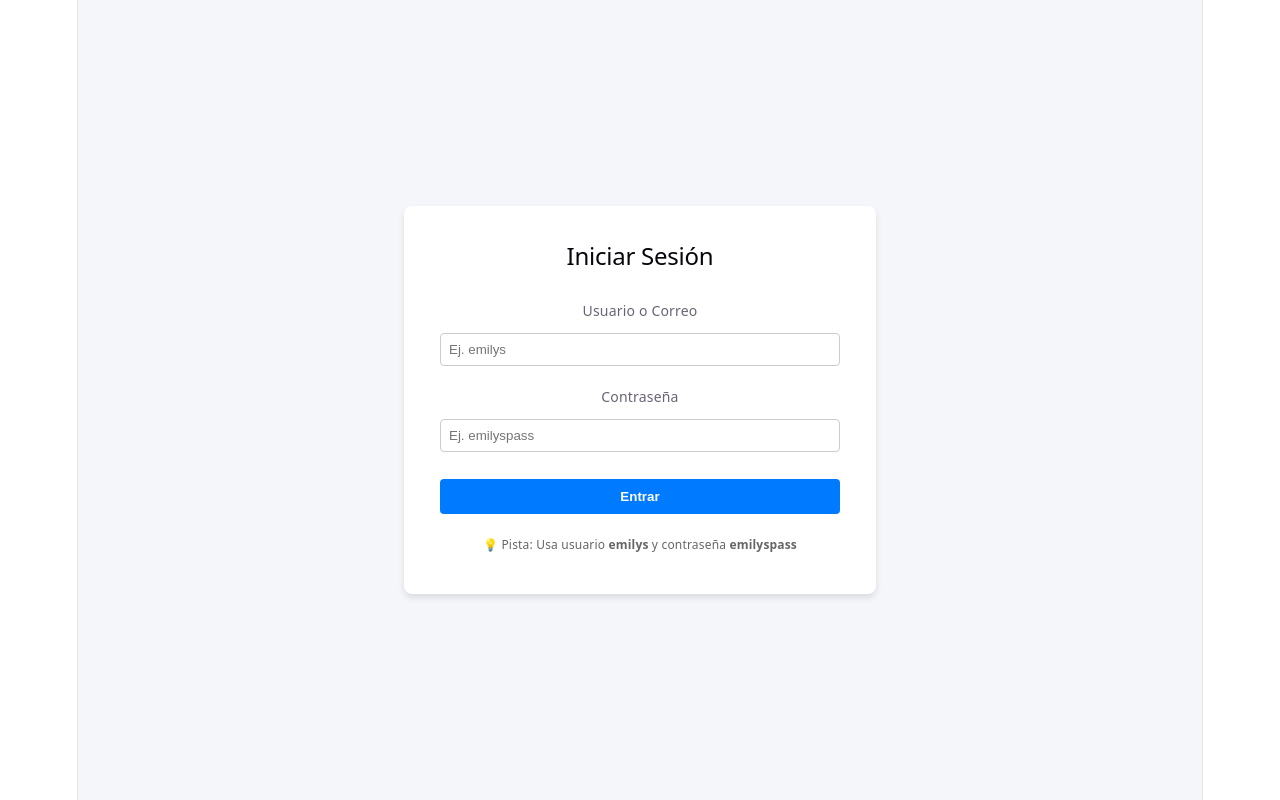
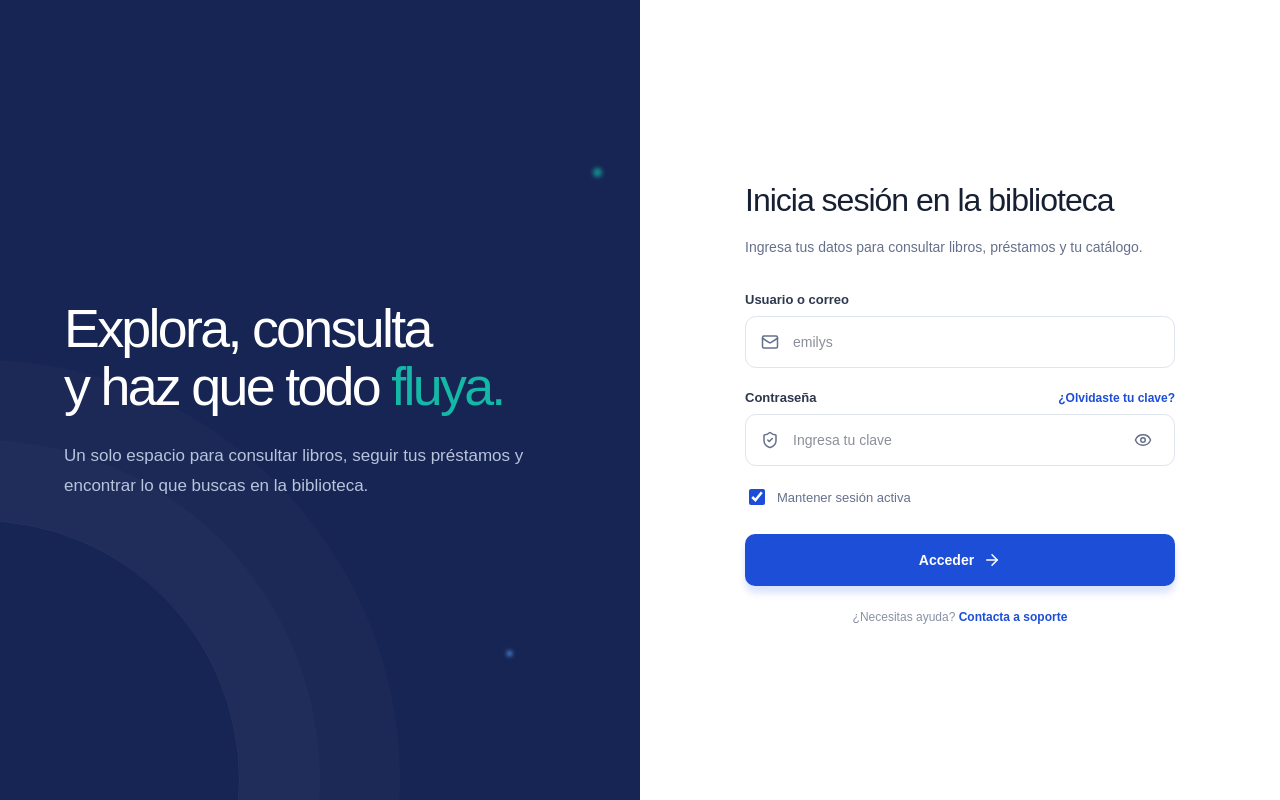
Before and after one commit to evkaal/t3_act8_eq10, a React (Vite) app: page / in a window 1280 px wide. Built offline with nearby package versions, Linux system fonts and the light colour scheme; no server answers.

Commit message:
Integracion de Login, Dashboard, Catalogo  y Prestamos

```diff
--- a/package.json
+++ b/package.json
@@ -10,6 +10,7 @@
     "preview": "vite preview"
   },
   "dependencies": {
+    "lucide-react": "^1.61.0",
     "react": "^19.3.1",
     "react-dom": "^19.3.1"
   },
--- a/src/App.jsx
+++ b/src/App.jsx
@@ -1,15 +1,34 @@
-// src/App.jsx
-import { useState } from 'react';
-import Login from './pages/Login';
-import Dashboard from './pages/Dashboard';
+import { useState } from "react";
+import Login from "./pages/Login";
 
-export default function App() {
-  const [user, setUser] = useState(null);
+function App() {
+  // Si el usuario marco "Mantener sesion activa", lo recuperamos al recargar
+  const [user, setUser] = useState(() => {
+    const saved = localStorage.getItem("user");
+    return saved ? JSON.parse(saved) : null;
+  });
 
-  // Protección de ruta: Si no hay usuario, muestra el Login; si hay, muestra el Dashboard
-  if (!user) {
-    return <Login onLoginSuccess={(userData) => setUser(userData)} />;
-  }
+  const handleLogin = (data, remember) => {
+    setUser(data);
+    if (remember) localStorage.setItem("user", JSON.stringify(data));
+  };
 
-  return <Dashboard user={user} onLogout={() => setUser(null)} />;
+  const handleLogout = () => {
+    setUser(null);
+    localStorage.removeItem("user");
+  };
+
+  // Ruta protegida: sin usuario, solo se ve el Login
+  if (!user) return <Login onLogin={handleLogin} />;
+
+  // TEMPORAL: en el paso 2 aqui va Sidebar + Navbar + paginas
+  return (
+    <div style={{ padding: 32 }}>
+      <img src={user.image} alt={user.firstName} width={64} />
+      <h1>Bienvenido, {user.firstName} {user.lastName}</h1>
+      <button onClick={handleLogout}>Cerrar sesión</button>
+    </div>
+  );
 }
+
+export default App;
--- a/src/index.css
+++ b/src/index.css
@@ -1,111 +1,35 @@
 :root {
-  --text: #6b6375;
-  --text-h: #08060d;
-  --bg: #fff;
-  --border: #e5e4e7;
-  --code-bg: #f4f3ec;
-  --accent: #aa3bff;
-  --accent-bg: rgba(170, 59, 255, 0.1);
-  --accent-border: rgba(170, 59, 255, 0.5);
-  --social-bg: rgba(244, 243, 236, 0.5);
-  --shadow:
-    rgba(0, 0, 0, 0.1) 0 10px 15px -3px, rgba(0, 0, 0, 0.05) 0 4px 6px -2px;
-
-  --sans: system-ui, 'Segoe UI', Roboto, sans-serif;
-  --heading: system-ui, 'Segoe UI', Roboto, sans-serif;
-  --mono: ui-monospace, Consolas, monospace;
-
-  font: 18px/145% var(--sans);
-  letter-spacing: 0.18px;
-  color-scheme: light dark;
-  color: var(--text);
-  background: var(--bg);
-  font-synthesis: none;
-  text-rendering: optimizeLegibility;
-  -webkit-font-smoothing: antialiased;
-  -moz-osx-font-smoothing: grayscale;
-
-  @media (max-width: 1024px) {
-    font-size: 16px;
-  }
+  --navy: #172554;
+  --blue: #1d4ed8;
+  --blue-dark: #1e40af;
+  --teal: #14b8a6;
+  --sky: #60a5fa;
+  --bg: #f5f7fb;
+  --text: #172033;
+  --label: #2d374d;
+  --muted: #65708a;
+  --soft: #8891a4;
+  --on-navy: #b8c3dc;
+  --border: #dfe4ed;
+  --danger: #dc2626;
+  --font-heading: "Manrope", sans-serif;
+  --font-body: "DM Sans", sans-serif;
 }
 
-@media (prefers-color-scheme: dark) {
-  :root {
-    --text: #9ca3af;
-    --text-h: #f3f4f6;
-    --bg: #16171d;
-    --border: #2e303a;
-    --code-bg: #1f2028;
-    --accent: #c084fc;
-    --accent-bg: rgba(192, 132, 252, 0.15);
-    --accent-border: rgba(192, 132, 252, 0.5);
-    --social-bg: rgba(47, 48, 58, 0.5);
-    --shadow:
-      rgba(0, 0, 0, 0.4) 0 10px 15px -3px, rgba(0, 0, 0, 0.25) 0 4px 6px -2px;
-  }
-
-  #social .button-icon {
-    filter: invert(1) brightness(2);
-  }
+*,
+*::before,
+*::after {
+  box-sizing: border-box;
 }
 
 body {
   margin: 0;
+  font-family: var(--font-body);
+  background: var(--bg);
+  color: var(--text);
 }
 
-#root {
-  width: 1126px;
-  max-width: 100%;
-  margin: 0 auto;
-  text-align: center;
-  border-inline: 1px solid var(--border);
-  min-height: 100svh;
-  display: flex;
-  flex-direction: column;
-  box-sizing: border-box;
+button,
+input {
+  font-family: inherit;
 }
-
-h1,
-h2 {
-  font-family: var(--heading);
-  font-weight: 500;
-  color: var(--text-h);
-}
-
-h1 {
-  font-size: 56px;
-  letter-spacing: -1.68px;
-  margin: 32px 0;
-  @media (max-width: 1024px) {
-    font-size: 36px;
-    margin: 20px 0;
-  }
-}
-h2 {
-  font-size: 24px;
-  line-height: 118%;
-  letter-spacing: -0.24px;
-  margin: 0 0 8px;
-  @media (max-width: 1024px) {
-    font-size: 20px;
-  }
-}
-p {
-  margin: 0;
-}
-
-code,
-.counter {
-  font-family: var(--mono);
-  display: inline-flex;
-  border-radius: 4px;
-  color: var(--text-h);
-}
-
-code {
-  font-size: 15px;
-  line-height: 135%;
-  padding: 4px 8px;
-  background: var(--code-bg);
-}
--- /dev/null
+++ b/src/pages/Login.css
@@ -0,0 +1,256 @@
+.login {
+  min-height: 100vh;
+  display: grid;
+  grid-template-columns: 1fr 1fr;
+  background: #fff;
+}
+
+/* ---------- Panel izquierdo ---------- */
+.login__hero {
+  position: relative;
+  overflow: hidden;
+  background: var(--navy);
+  display: flex;
+  align-items: center;
+  padding: 0 64px;
+}
+
+.login__ring {
+  position: absolute;
+  left: -280px;
+  bottom: -240px;
+  width: 520px;
+  height: 520px;
+  border-radius: 50%;
+  border: 1px solid rgba(255, 255, 255, 0.06);
+  box-shadow: 0 0 0 80px rgba(255, 255, 255, 0.02),
+    0 0 0 160px rgba(255, 255, 255, 0.02);
+}
+
+.login__dot {
+  position: absolute;
+  border-radius: 50%;
+  filter: blur(2px);
+}
+.login__dot--teal {
+  top: 21%;
+  right: 6%;
+  width: 9px;
+  height: 9px;
+  background: var(--teal);
+  opacity: 0.7;
+}
+.login__dot--blue {
+  bottom: 18%;
+  right: 20%;
+  width: 5px;
+  height: 5px;
+  background: var(--sky);
+}
+
+.login__hero-content {
+  position: relative;
+  max-width: 520px;
+}
+
+.login__title {
+  margin: 0;
+  font-family: var(--font-heading);
+  font-weight: 400;
+  font-size: clamp(2.4rem, 4.2vw, 3.4rem);
+  line-height: 1.08;
+  letter-spacing: -0.05em;
+  color: #fff;
+}
+.login__title span {
+  color: var(--teal);
+}
+
+.login__subtitle {
+  margin: 26px 0 0;
+  max-width: 480px;
+  font-size: 17px;
+  line-height: 1.75;
+  color: var(--on-navy);
+}
+
+/* ---------- Panel derecho ---------- */
+.login__panel {
+  display: flex;
+  align-items: center;
+  justify-content: center;
+  padding: 48px;
+}
+
+.login__form {
+  width: 100%;
+  max-width: 430px;
+}
+
+.login__form-title {
+  margin: 0;
+  font-family: var(--font-heading);
+  font-weight: 400;
+  font-size: 32px;
+  line-height: 1.5;
+  letter-spacing: -1px;
+  color: var(--text);
+}
+
+.login__form-sub {
+  margin: 12px 0 0;
+  font-size: 14px;
+  line-height: 1.6;
+  color: var(--muted);
+}
+
+.field {
+  margin-top: 22px;
+}
+.field--first {
+  margin-top: 34px;
+}
+
+.field__label-row {
+  display: flex;
+  align-items: center;
+  justify-content: space-between;
+  margin-bottom: 9px;
+}
+
+.field label {
+  font-size: 13px;
+  font-weight: 600;
+  color: var(--label);
+}
+
+.field__error {
+  margin: 6px 0 0;
+  font-size: 12px;
+  color: var(--danger);
+}
+
+.input {
+  display: flex;
+  align-items: center;
+  gap: 12px;
+  height: 52px;
+  padding: 0 15px;
+  border: 1px solid var(--border);
+  border-radius: 11px;
+  background: #fff;
+  color: var(--muted);
+}
+.input:focus-within {
+  border-color: var(--blue);
+  box-shadow: 0 0 0 3px rgba(29, 78, 216, 0.12);
+}
+.input--error {
+  border-color: var(--danger);
+}
+.input input {
+  flex: 1;
+  min-width: 0;
+  height: 100%;
+  border: 0;
+  outline: 0;
+  background: transparent;
+  font-size: 14px;
+  color: var(--text);
+}
+.input input::placeholder {
+  color: rgba(23, 32, 51, 0.5);
+}
+
+.input__toggle {
+  display: grid;
+  place-items: center;
+  padding: 7px;
+  border: 0;
+  border-radius: 8px;
+  background: none;
+  color: var(--muted);
+  cursor: pointer;
+}
+.input__toggle:hover {
+  background: var(--bg);
+}
+
+.link-btn {
+  padding: 0;
+  border: 0;
+  background: none;
+  font-size: 12px;
+  font-weight: 600;
+  color: var(--blue);
+  cursor: pointer;
+}
+.link-btn:hover {
+  text-decoration: underline;
+}
+
+.remember {
+  display: flex;
+  align-items: center;
+  gap: 9px;
+  padding: 20px 0 26px;
+  font-size: 13px;
+  color: var(--muted);
+  cursor: pointer;
+}
+.remember input {
+  width: 16px;
+  height: 16px;
+  accent-color: var(--blue);
+}
+
+.alert {
+  margin-bottom: 16px;
+  padding: 12px 14px;
+  border: 1px solid #fecaca;
+  border-radius: 10px;
+  background: #fef2f2;
+  font-size: 13px;
+  color: #b91c1c;
+}
+
+.btn-primary {
+  display: flex;
+  align-items: center;
+  justify-content: center;
+  gap: 9px;
+  width: 100%;
+  height: 52px;
+  border: 0;
+  border-radius: 10px;
+  background: var(--blue);
+  box-shadow: 0 7px 7.5px rgba(29, 78, 216, 0.16);
+  font-size: 14px;
+  font-weight: 600;
+  color: #fff;
+  cursor: pointer;
+}
+.btn-primary:hover:not(:disabled) {
+  background: var(--blue-dark);
+}
+.btn-primary:disabled {
+  opacity: 0.7;
+  cursor: not-allowed;
+}
+
+.login__help {
+  margin: 24px 0 0;
+  text-align: center;
+  font-size: 12px;
+  color: var(--soft);
+}
+
+/* ---------- Responsive ---------- */
+@media (max-width: 860px) {
+  .login {
+    grid-template-columns: 1fr;
+  }
+  .login__hero {
+    display: none;
+  }
+}
--- a/src/pages/Login.jsx
+++ b/src/pages/Login.jsx
@@ -1,77 +1,166 @@
-// src/pages/Login.jsx
-import { useState } from 'react';
-import { loginUser } from '../services/api';
+import { useState } from "react";
+import { Mail, ShieldCheck, Eye, EyeOff, ArrowRight } from "lucide-react";
+import { loginRequest } from "../services/authService";
+import "./Login.css";
 
-export default function Login({ onLoginSuccess }) {
-  const [username, setUsername] = useState('');
-  const [password, setPassword] = useState('');
-  const [error, setError] = useState('');
+export default function Login({ onLogin }) {
+  const [username, setUsername] = useState("");
+  const [password, setPassword] = useState("");
+  const [remember, setRemember] = useState(true);
+  const [showPassword, setShowPassword] = useState(false);
+  const [errors, setErrors] = useState({}); // errores de validacion por campo
+  const [apiError, setApiError] = useState(""); // error que viene de la API
   const [loading, setLoading] = useState(false);
 
-  const handleSubmit = async (e) => {
-    e.preventDefault();
-    setError('');
+  // Devuelve true si todo esta bien; si no, llena `errors`
+  const validate = () => {
+    const newErrors = {};
 
-    // Validación previa: campos vacíos
-    if (!username.trim() || !password.trim()) {
-      setError('Por favor, completa todos los campos. o si no habará un error de validación.');
-      return;
+    if (!username.trim()) {
+      newErrors.username = "Ingresa tu usuario o correo.";
+    } else if (username.trim().length < 3) {
+      newErrors.username = "Debe tener al menos 3 caracteres.";
     }
 
+    if (!password) {
+      newErrors.password = "Ingresa tu contraseña.";
+    } else if (password.length < 6) {
+      newErrors.password = "La contraseña debe tener al menos 6 caracteres.";
+    }
+
+    setErrors(newErrors);
+    return Object.keys(newErrors).length === 0;
+  };
+
+  const handleSubmit = async (e) => {
+    e.preventDefault(); // evita que la pagina se recargue
+    setApiError("");
+
+    if (!validate()) return;
+
     setLoading(true);
-
     try {
-      const userData = await loginUser(username, password);
-      // Si el login es exitoso, pasamos los datos al componente principal (App.jsx)
-      onLoginSuccess(userData);
+      const data = await loginRequest(username.trim(), password);
+      onLogin(data, remember); // avisamos a App que ya hay usuario
     } catch (err) {
-      setError(err.message || 'Error al iniciar sesión. Verifica tus datos.');
+      setApiError(
+        err.message === "Failed to fetch"
+          ? "No se pudo conectar con el servidor. Revisa tu internet."
+          : "Usuario o contraseña incorrectos."
+      );
     } finally {
       setLoading(false);
     }
   };
 
   return (
-    <div style={{ display: 'flex', justifyContent: 'center', alignItems: 'center', height: '100vh', backgroundColor: '#f4f6f9' }}>
-      <form onSubmit={handleSubmit} style={{ background: 'white', padding: '2rem', borderRadius: '8px', boxShadow: '0 4px 6px rgba(0,0,0,0.1)', width: '100%', maxWidth: '400px' }}>
-        <h2 style={{ marginBottom: '1.5rem', textAlign: 'center' }}>Iniciar Sesión</h2>
+    <main className="login">
+      {/* Panel izquierdo */}
+      <section className="login__hero">
+        <span className="login__ring" />
+        <span className="login__dot login__dot--teal" />
+        <span className="login__dot login__dot--blue" />
 
-        {error && <div style={{ marginBottom: '1rem', color: '#dc3545', backgroundColor: '#f8d7da', padding: '10px', borderRadius: '4px', fontSize: '14px' }}>{error}</div>}
+        <div className="login__hero-content">
+          <h1 className="login__title">
+            Explora, consulta
+            <br />
+            y haz que todo <span>fluya.</span>
+          </h1>
+          <p className="login__subtitle">
+            Un solo espacio para consultar libros, seguir tus préstamos y
+            encontrar lo que buscas en la biblioteca.
+          </p>
+        </div>
+      </section>
 
-        <div style={{ marginBottom: '1rem' }}>
-          <label style={{ display: 'block', marginBottom: '0.5rem', fontSize: '14px' }}>Usuario o Correo</label>
+      {/* Panel derecho */}
+      <section className="login__panel">
+        <form className="login__form" onSubmit={handleSubmit} noValidate>
+          <h2 className="login__form-title">Inicia sesión en la biblioteca</h2>
+          <p className="login__form-sub">
+            Ingresa tus datos para consultar libros, préstamos y tu catálogo.
+          </p>
+
+          {/* Usuario */}
+          <div className="field field--first">
+            <div className="field__label-row">
+              <label htmlFor="username">Usuario o correo</label>
+            </div>
+            <div className={`input ${errors.username ? "input--error" : ""}`}>
+              <Mail size={18} />
               <input
+                id="username"
                 type="text"
+                placeholder="emilys"
+                autoComplete="username"
                 value={username}
                 onChange={(e) => setUsername(e.target.value)}
-            placeholder="Ej. emilys"
-            style={{ width: '100%', padding: '8px', boxSizing: 'border-box', borderRadius: '4px', border: '1px solid #ccc' }}
+                aria-invalid={!!errors.username}
               />
             </div>
+            {errors.username && <p className="field__error">{errors.username}</p>}
+          </div>
 
-        <div style={{ marginBottom: '1.5rem' }}>
-          <label style={{ display: 'block', marginBottom: '0.5rem', fontSize: '14px' }}>Contraseña</label>
+          {/* Contraseña */}
+          <div className="field">
+            <div className="field__label-row">
+              <label htmlFor="password">Contraseña</label>
+              <button type="button" className="link-btn">
+                ¿Olvidaste tu clave?
+              </button>
+            </div>
+            <div className={`input ${errors.password ? "input--error" : ""}`}>
+              <ShieldCheck size={18} />
               <input
-            type="password"
+                id="password"
+                type={showPassword ? "text" : "password"}
+                placeholder="Ingresa tu clave"
+                autoComplete="current-password"
                 value={password}
                 onChange={(e) => setPassword(e.target.value)}
-            placeholder="Ej. emilyspass"
-            style={{ width: '100%', padding: '8px', boxSizing: 'border-box', borderRadius: '4px', border: '1px solid #ccc' }}
+                aria-invalid={!!errors.password}
               />
+              <button
+                type="button"
+                className="input__toggle"
+                onClick={() => setShowPassword(!showPassword)}
+                aria-label={showPassword ? "Ocultar contraseña" : "Mostrar contraseña"}
+              >
+                {showPassword ? <EyeOff size={18} /> : <Eye size={18} />}
+              </button>
+            </div>
+            {errors.password && <p className="field__error">{errors.password}</p>}
           </div>
 
-        <button
-          type="submit"
-          disabled={loading}
-          style={{ width: '100%', padding: '10px', backgroundColor: '#007bff', color: 'white', border: 'none', borderRadius: '4px', cursor: 'pointer', fontWeight: 'bold' }}
-        >
-          {loading ? 'Verificando...' : 'Entrar'}
+          <label className="remember">
+            <input
+              type="checkbox"
+              checked={remember}
+              onChange={(e) => setRemember(e.target.checked)}
+            />
+            Mantener sesión activa
+          </label>
+
+          {apiError && (
+            <div className="alert" role="alert">
+              {apiError}
+            </div>
+          )}
+
+          <button type="submit" className="btn-primary" disabled={loading}>
+            {loading ? "Verificando..." : "Acceder"}
+            {!loading && <ArrowRight size={18} />}
           </button>
 
-        <p style={{ marginTop: '1rem', fontSize: '12px', color: '#666', textAlign: 'center' }}>
-          💡 Pista: Usa usuario <strong>emilys</strong> y contraseña <strong>emilyspass</strong>
+          <p className="login__help">
+            ¿Necesitas ayuda?{" "}
+            <button type="button" className="link-btn">
+              Contacta a soporte
+            </button>
           </p>
         </form>
-    </div>
+      </section>
+    </main>
   );
 }
--- /dev/null
+++ b/src/services/authService.js
@@ -0,0 +1,19 @@
+const API_URL = import.meta.env.VITE_API_URL;
+
+export async function loginRequest(username, password) {
+  const res = await fetch(`${API_URL}/auth/login`, {
+    method: "POST",
+    headers: { "Content-Type": "application/json" },
+    body: JSON.stringify({ username, password }),
+  });
+
+  const data = await res.json();
+
+  // fetch NO lanza error con un 400, hay que revisar res.ok
+  if (!res.ok) {
+    throw new Error(data.message || "Usuario o contraseña incorrectos");
+  }
+
+  // Trae: firstName, lastName, username, email, image, accessToken...
+  return data;
+}
```
Also changed, not shown: 1 other file (tests, documents, lock files or other folders). Lines whose indentation alone changed are shown as unchanged.
